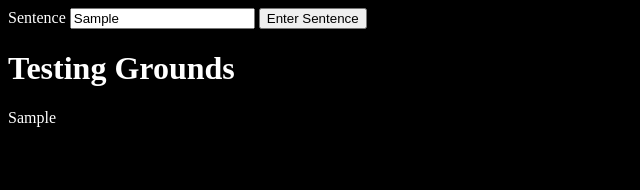
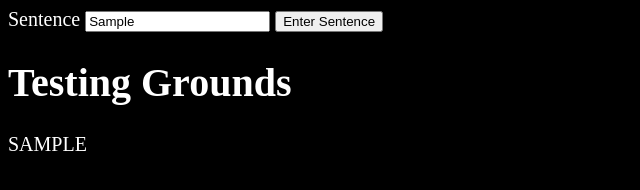
Before and after one commit to JButch-99/form_practice, a plain HTML site: page form_practice/index.html in a window 1280 px wide. Both pictures are taken after typing "Sample" into the empty fields and a click on the button "Enter Sentence". Shown: the whole page, without its empty margins (0-640 px from the left). Drawn offline with Linux system fonts and the light colour scheme.

Commit message:
this will add corrections to js.

```diff
--- a/form_practice/css/styles.css
+++ b/form_practice/css/styles.css
@@ -1,4 +1,5 @@
 body {
   background-color: black;
   color: white;
+  font-size: 20px;
 }
--- a/form_practice/js/scripts.js
+++ b/form_practice/js/scripts.js
@@ -1,10 +1,9 @@
 window.onload = function() {
   let form = document.querySelector("form");
   form.onsubmit = function(e) {
-
     const textInput = document.getElementById("textInput").value;
 
-    document.querySelector("span#sentenceUC").innerText = textInput ;
+    document.querySelector("span#sentenceUC").innerText = textInput.toUpperCase();
 
     e.preventDefault();
   }
```
